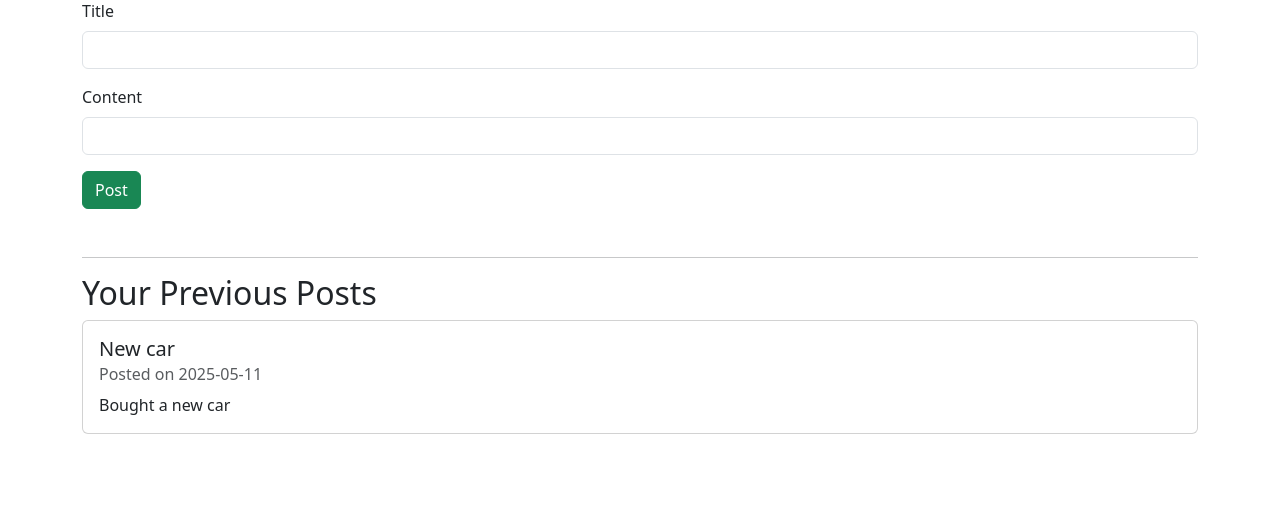
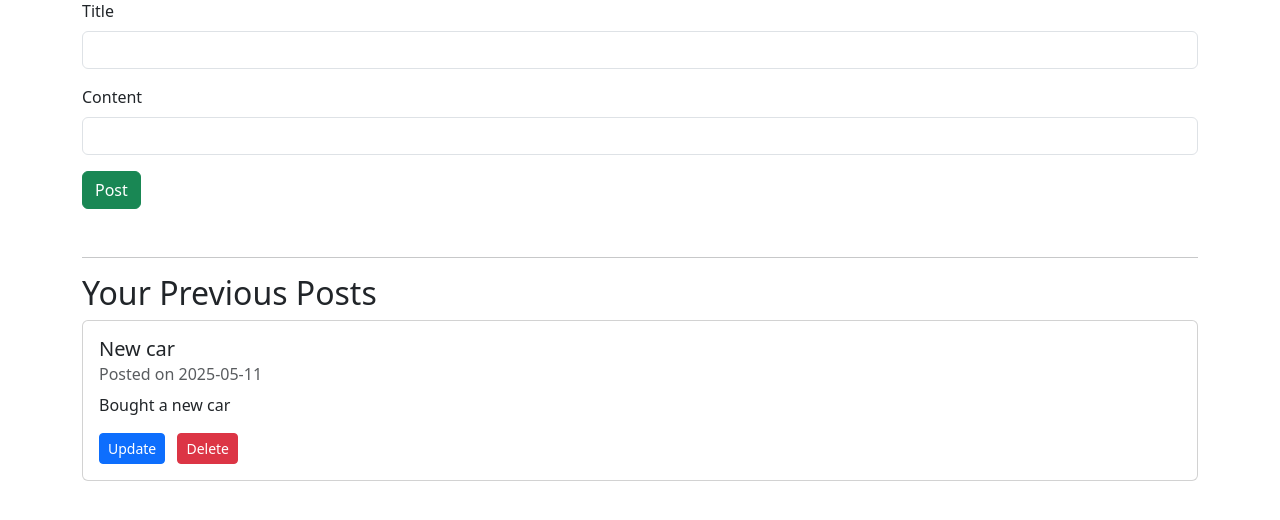
Before and after one commit to PetarS09/Car-forms-VSE, a Flask app: page /post/new in a window 1280 px wide. Shown: the part 161-681 px from the top of the page. Run offline with Flask 3, Linux system fonts and the light colour scheme; a user stored in the database is signed in; some libraries are stand-ins or nearby versions.

Commit message:
Added two new functions
Users can now alter their posts like updating and deleting them.

```diff
--- a/Car_forms/routes.py
+++ b/Car_forms/routes.py
@@ -109,3 +109,37 @@ def create_post():
 
     posts = Post.query.filter_by(author=current_user).order_by(Post.date_posted.desc()).all()
     return render_template('create_post.html', form=form, posts=posts)
+
+@app.route("/post/<int:post_id>/update", methods=['GET', 'POST'])
+@login_required
+def update_post(post_id):
+    post = Post.query.get_or_404(post_id)
+    if post.author != current_user:
+        flash('You are not authorized to edit this post.', 'danger')
+        return redirect(url_for('home'))
+
+    form = PostForm()
+    if form.validate_on_submit():
+        post.title = form.title.data
+        post.content = form.content.data
+        db.session.commit()
+        flash('Your post has been updated!', 'success')
+        return redirect(url_for('create_post'))
+    elif request.method == 'GET':
+        form.title.data = post.title
+        form.content.data = post.content
+
+    return render_template('create_post.html', form=form, post=post)
+
+@app.route("/post/<int:post_id>/delete", methods=['POST'])
+@login_required
+def delete_post(post_id):
+    post = Post.query.get_or_404(post_id)
+    if post.author != current_user:
+        flash('You are not authorized to delete this post.', 'danger')
+        return redirect(url_for('home'))
+
+    db.session.delete(post)
+    db.session.commit()
+    flash('Your post has been deleted!', 'success')
+    return redirect(url_for('home'))
--- a/Car_forms/templates/create_post.html
+++ b/Car_forms/templates/create_post.html
@@ -1,13 +1,13 @@
 <!DOCTYPE html>
 <html lang="en">
 <head>
-    <meta charset="UTF-8">
-    <meta name="viewport" content="width=device-width, initial-scale=1.0">
+    <meta charset="UTF-8" />
+    <meta name="viewport" content="width=device-width, initial-scale=1" />
     <title>Create Post</title>
-    <link href="https://cdn.jsdelivr.net/npm/bootstrap@5.3.3/dist/css/bootstrap.min.css" rel="stylesheet">
+    <link href="https://cdn.jsdelivr.net/npm/bootstrap@5.3.3/dist/css/bootstrap.min.css" rel="stylesheet" />
 </head>
 <body>
-      <nav class="navbar navbar-expand-lg navbar-light bg-light">
+    <nav class="navbar navbar-expand-lg navbar-light bg-light">
         <div class="container-fluid">
             <a class="navbar-brand" href="{{ url_for('home') }}">Car Forms</a>
             <div class="collapse navbar-collapse">
@@ -25,8 +25,10 @@
             </div>
         </div>
     </nav>
+
     <div class="container mt-5">
         <h1>Create a New Post</h1>
+
         {% with messages = get_flashed_messages(with_categories=true) %}
             {% if messages %}
                 {% for category, message in messages %}
@@ -37,6 +39,7 @@
                 {% endfor %}
             {% endif %}
         {% endwith %}
+
         {% if form %}
         <form method="POST">
             {{ form.hidden_tag() }}
@@ -59,7 +62,7 @@
         <form method="post">
             <div class="mb-3">
                 <label for="title" class="form-label">Title:</label>
-                <input type="text" id="title" name="title" class="form-control" required>
+                <input type="text" id="title" name="title" class="form-control" required />
             </div>
 
             <div class="mb-3">
@@ -70,8 +73,10 @@
             <button type="submit" class="btn btn-success">Submit</button>
         </form>
         {% endif %}
-        <hr class="mt-5">
+
+        <hr class="mt-5" />
         <h2>Your Previous Posts</h2>
+
         {% if posts %}
             {% for post in posts %}
                 <div class="card mb-3">
@@ -79,6 +84,16 @@
                         <h5 class="card-title">{{ post.title }}</h5>
                         <h6 class="card-subtitle text-muted mb-2">Posted on {{ post.date_posted.strftime('%Y-%m-%d') }}</h6>
                         <p class="card-text">{{ post.content }}</p>
+
+                        {% if current_user.is_authenticated and post.author == current_user %}
+                            <a href="{{ url_for('update_post', post_id=post.id) }}" class="btn btn-primary btn-sm me-2">Update</a>
+
+                            <form action="{{ url_for('delete_post', post_id=post.id) }}" method="POST" style="display: inline;">
+                                <button type="submit" class="btn btn-danger btn-sm" onclick="return confirm('Are you sure you want to delete this post?');">
+                                    Delete
+                                </button>
+                            </form>
+                        {% endif %}
                     </div>
                 </div>
             {% endfor %}
@@ -86,6 +101,7 @@
             <p>You haven't created any posts yet.</p>
         {% endif %}
     </div>
+
     <script src="https://cdn.jsdelivr.net/npm/bootstrap@5.3.3/dist/js/bootstrap.bundle.min.js"></script>
 </body>
 </html>
```
Also changed, not shown: Car_forms/templates/home.html (+14 -1 lines), Car_forms/static/profile_pics/d2214c84cac35b1c.jpg (added), instance/site.db.
